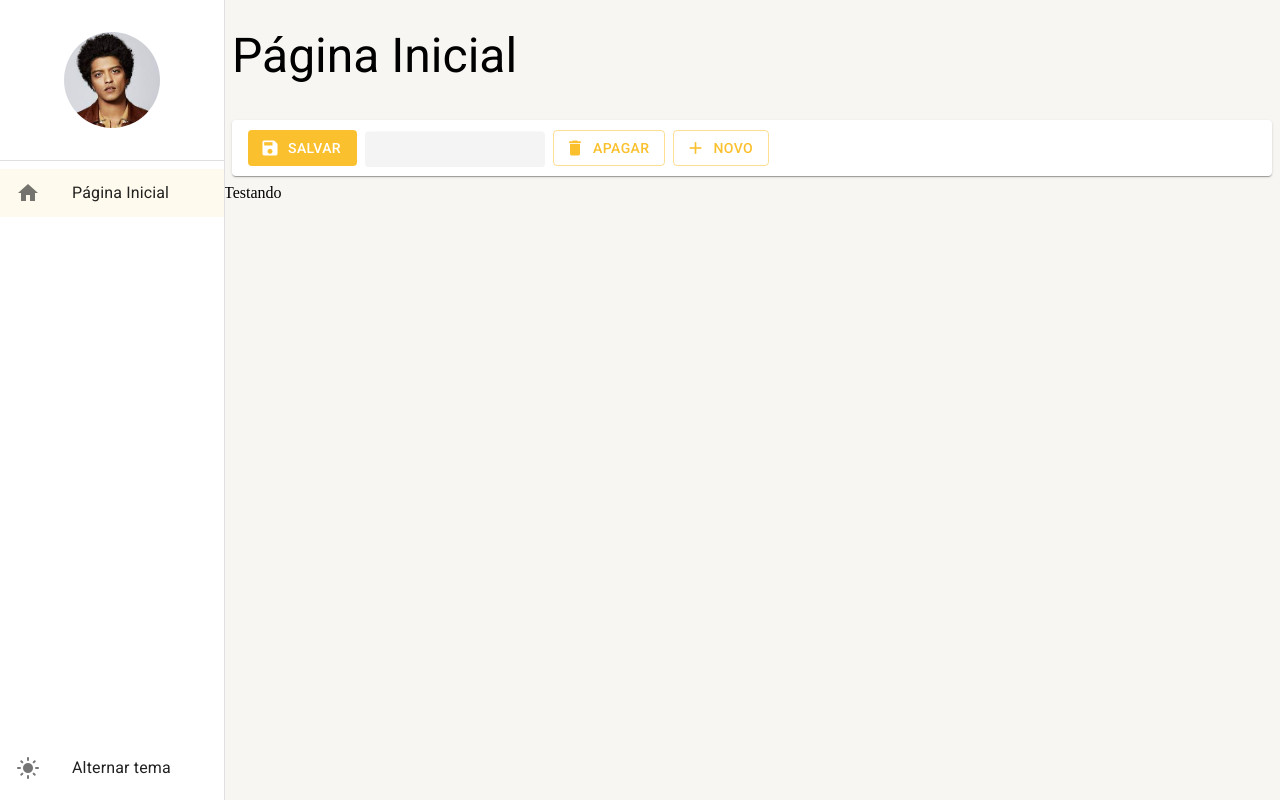
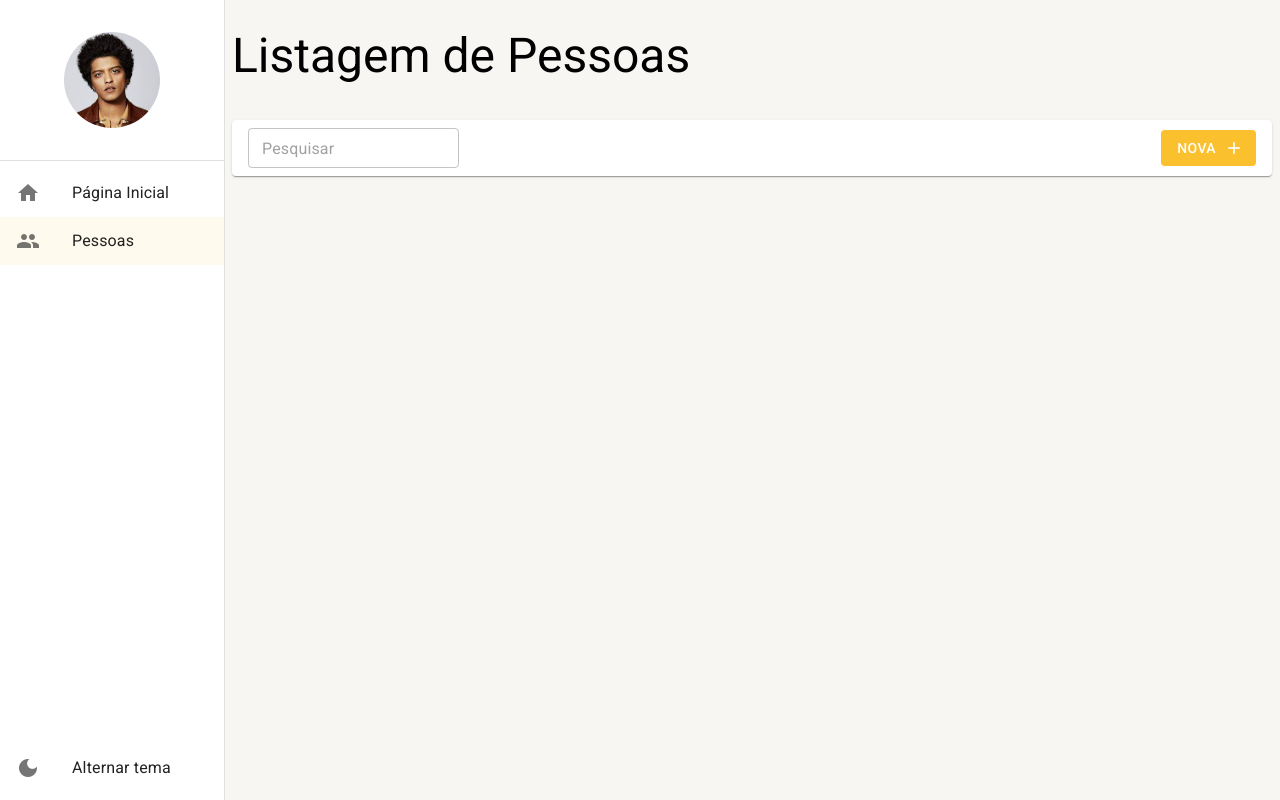
Before and after one commit to fabiopenha/react-mui-typescript, a React (Create React App) app: page /pessoas in a window 1280 px wide. Before the commit this address led to /pagina-inicial. Built offline with nearby package versions, Linux system fonts and the light colour scheme; data requests are answered from the project's data file.

Commit message:
feat: criação do hook customizado useDebounce

```diff
--- a/mock/database.json
+++ b/mock/database.json
@@ -2,8 +2,9 @@
     "pessoas": [
         {
             "id": 1,
-            "nome": "Fábio",
-            "sobrenome": "Penha"
+            "email": "fabio@teste.com",
+            "cidadeId": 1,
+            "nomeCompleto": "Fábio Penha"
         }
     ]
 }
--- a/src/pages/index.ts
+++ b/src/pages/index.ts
@@ -1 +1,2 @@
+export * from './pessoas/ListagemDePessoas';
 export * from './dashboard/Dashboard';
--- /dev/null
+++ b/src/pages/pessoas/ListagemDePessoas.tsx
@@ -0,0 +1,45 @@
+import { useEffect, useMemo } from 'react';
+import { useSearchParams } from 'react-router-dom';
+import { FerramentasDaListagem } from '../../shared/components';
+import { useDebounce } from '../../shared/hooks';
+import { LayoutBaseDePagina } from '../../shared/layouts';
+import { PessoasService } from '../../shared/services/api/pessoas/PessoasService';
+
+export const ListagemDePessoas: React.FC = () => {
+  const [searchParams, setSearchParams] = useSearchParams();
+  const { debounce }= useDebounce(3000, false);
+
+  const busca = useMemo(() => {
+    return searchParams.get('busca') || '';
+  }, [searchParams]);
+
+  useEffect(() => {
+
+    debounce(() => {
+      PessoasService.getAll(1, busca)
+        .then((result) => {
+          if(result instanceof Error) {
+            alert(result.message);
+          } else {
+            console.log(result);
+          }
+        });
+    });
+  }, [busca]);
+
+  return (
+    <LayoutBaseDePagina
+      titulo="Listagem de Pessoas"
+      barraDeFerramentas={
+        <FerramentasDaListagem
+          mostrarInputBusca
+          textoBotaoNovo="Nova"
+          textoDaBusca={busca}
+          aoMudarTextoDeBusca={(texto) =>
+            setSearchParams({ busca: texto }, { replace: true })
+          }
+        />
+      }
+    ></LayoutBaseDePagina>
+  );
+};
--- a/src/routes/index.tsx
+++ b/src/routes/index.tsx
@@ -2,7 +2,7 @@ import { useEffect } from 'react';
 
 import { Routes, Route, Navigate } from 'react-router-dom';
 import { useAppDrawerContext } from '../shared/contexts';
-import { Dashboard } from '../pages';
+import { Dashboard, ListagemDePessoas } from '../pages';
 
 export const AppRoutes = () => {
   const { setDrawerOptions } = useAppDrawerContext();
@@ -14,13 +14,21 @@ export const AppRoutes = () => {
         path: '/pagina-inicial',
         label: 'Página Inicial',
       },
+      {
+        icon: 'people',
+        path: '/pessoas',
+        label: 'Pessoas',
+      },
     ]);
   }, []);
-
 
   return (
     <Routes>
       <Route path="/pagina-inicial" element={<Dashboard />} />
+
+      <Route path="/pessoas" element={<ListagemDePessoas />} />
+      {/* <Route path="/pessoas/detalhe/:id" element={<Dashboard />} /> */}
+
       <Route path="*" element={<Navigate to="/pagina-inicial" />} />
     </Routes>
   );
--- a/src/shared/components/menu-lateral/MenuLateral.tsx
+++ b/src/shared/components/menu-lateral/MenuLateral.tsx
@@ -87,7 +87,7 @@ export const MenuLateral: React.FC<IMenuLateralProp> = ({ children }) => {
             <List component="nav">
               <ListItemButton onClick={toggleTheme}>
                 <ListItemIcon>
-                  <Icon>{ themeName === 'light' ? 'light_mode' : 'dark_mode'}</Icon>
+                  <Icon>{ themeName === 'light' ? 'dark_mode' : 'light_mode'}</Icon>
                 </ListItemIcon>
                 <ListItemText primary="Alternar tema" />
               </ListItemButton>
--- /dev/null
+++ b/src/shared/hooks/UseDebounce.ts
@@ -0,0 +1,21 @@
+import { useCallback, useRef } from 'react';
+
+
+export const useDebounce = (delay = 300, notDelayInFirstTime = true) => {
+  const isFirstTime =useRef(notDelayInFirstTime);
+  const debouncing =useRef<NodeJS.Timeout>();
+
+
+  const debounce = useCallback((func: ()=> void) => {
+    if(isFirstTime.current) {
+      isFirstTime.current = false;
+      func();
+    } else {
+      if(debouncing.current) clearTimeout(debouncing.current);
+
+      debouncing.current = setTimeout(() => func(), delay);
+    }
+  },[delay]);
+
+  return { debounce };
+};
--- a/src/shared/hooks/index.ts
+++ b/src/shared/hooks/index.ts
@@ -1 +1 @@
-export { };
+export * from './UseDebounce';
```
